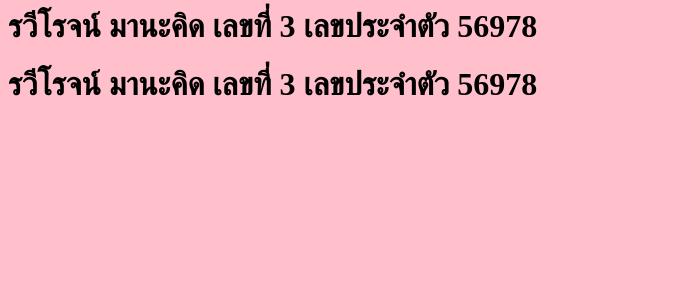
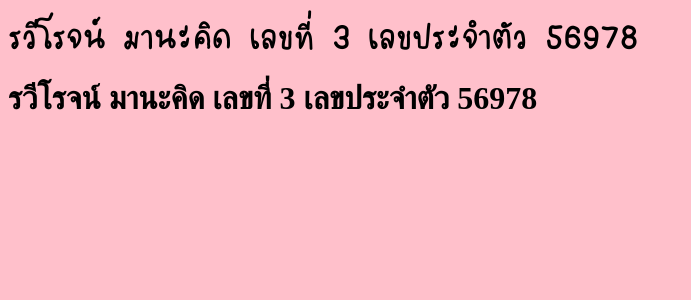
Before and after one commit to MiraclesI/mywebsite, a PHP site: page /font.php in a window 1280 px wide. Shown: the top 300 px of the page, without its empty margins (0-691 px from the left). Run offline with PHP 8.4, Linux system fonts and the light colour scheme; some web fonts are replaced.

Commit message:
Update font.php

```diff
--- a/font.php
+++ b/font.php
@@ -21,7 +21,7 @@
     <style>
       @font-face{
         font-family: "MyFont1";
-        src: url("FC Subject Rounded Bold [Non-commercial use].otf");
+        src: url("Doughnut.ttf");
       }
       @font-face{
         font-family: "MyFont2";
```
